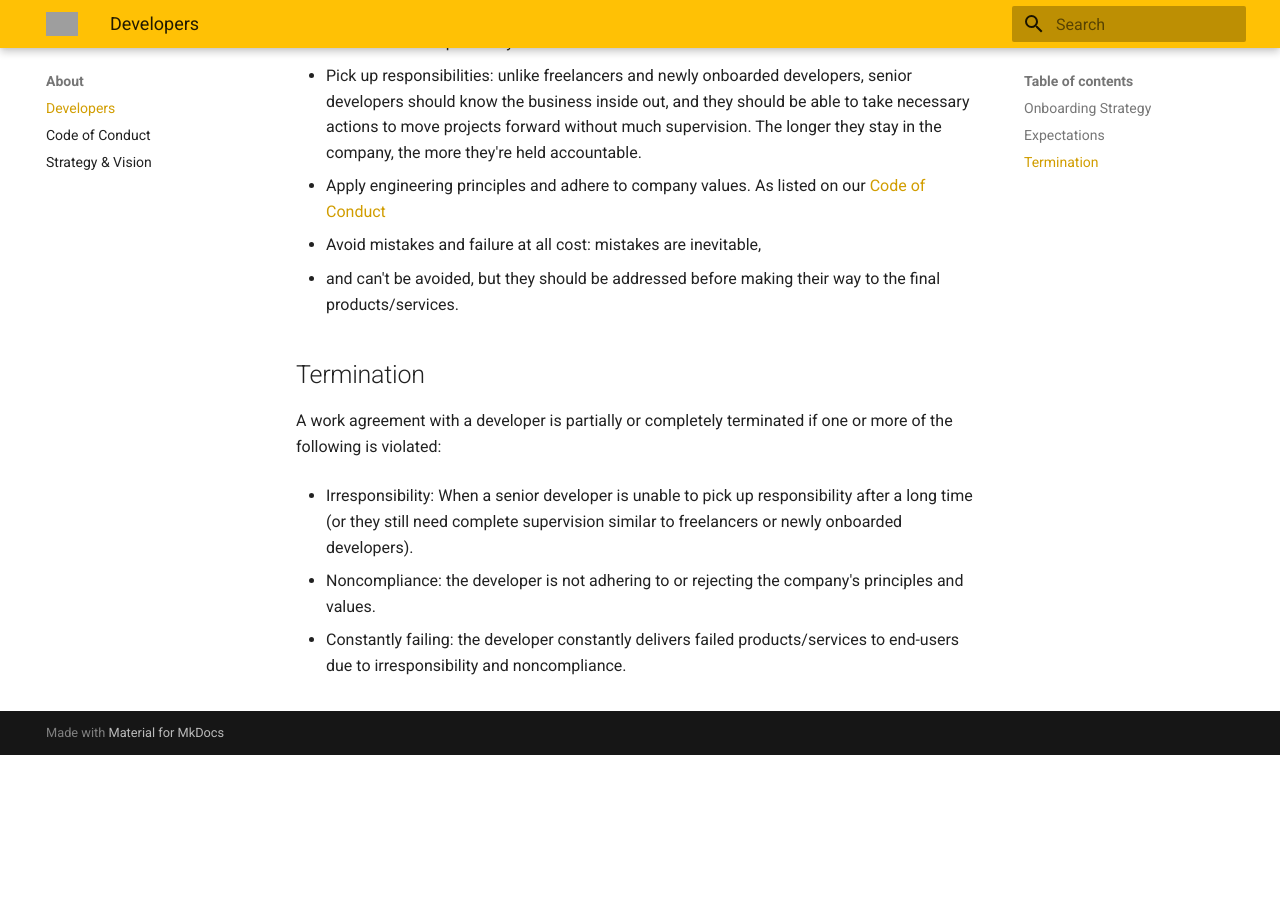
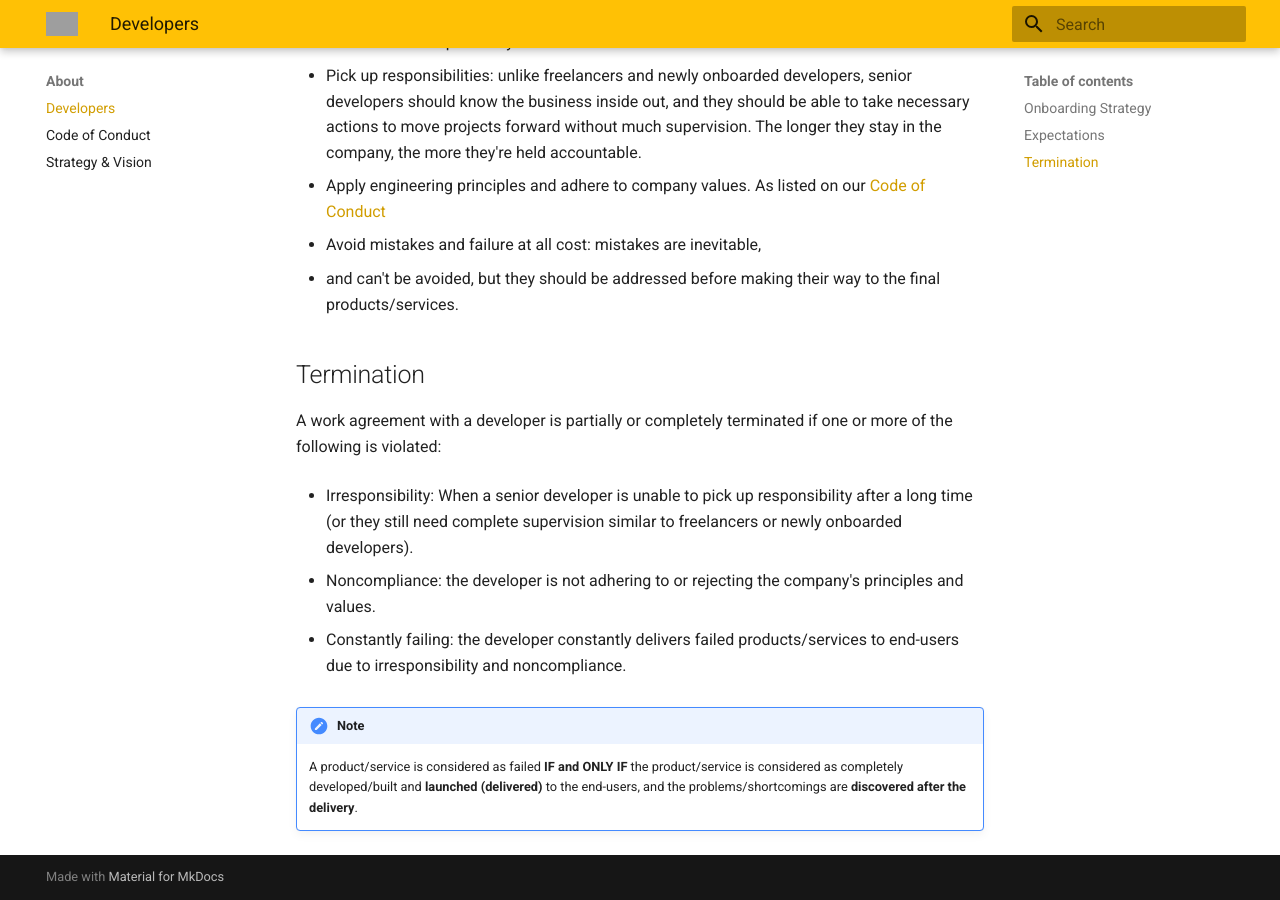
Before and after one commit to Yousif001/Shift.software-clone, an MkDocs documentation site: the page built from docs/about/Developers.md, in a window 1280 px wide and 900 px high, scrolled down 777 px. Built offline with MkDocs 1.6.1 and Material for MkDocs 9.7.7, drawn with Linux system fonts in a browser that asks for light colours; before the commit the page ends 1532 px from its top, so only the background shows below that; grey boxes are pictures that could not be loaded.

Commit message:
finished dev

```diff
--- a/docs/about/Developers.md
+++ b/docs/about/Developers.md
@@ -39,3 +39,9 @@ A work agreement with a developer is partially or completely terminated if one o
 * Noncompliance: the developer is not adhering to or rejecting the company's principles and values.
 
 * Constantly failing: the developer constantly delivers failed products/services to end-users due to irresponsibility and noncompliance.
+
+
+!!! note
+
+    A product/service is considered as failed __IF and ONLY IF__ the product/service is considered as completely developed/built
+    and __launched (delivered)__ to the end-users, and the problems/shortcomings are __discovered after the delivery__.
--- a/mkdocs.yml
+++ b/mkdocs.yml
@@ -1,6 +1,11 @@
 site_name: Shift Software
 
 theme:
+
+  icon:
+    admonition:
+    <type>: <icon>
+
   name: material
 
   palette:
@@ -17,6 +22,9 @@ theme:
 
 
 markdown_extensions:
+  - admonition
+  - pymdownx.details
+  - pymdownx.superfences
   - attr_list
   - md_in_html
   - def_list
```
